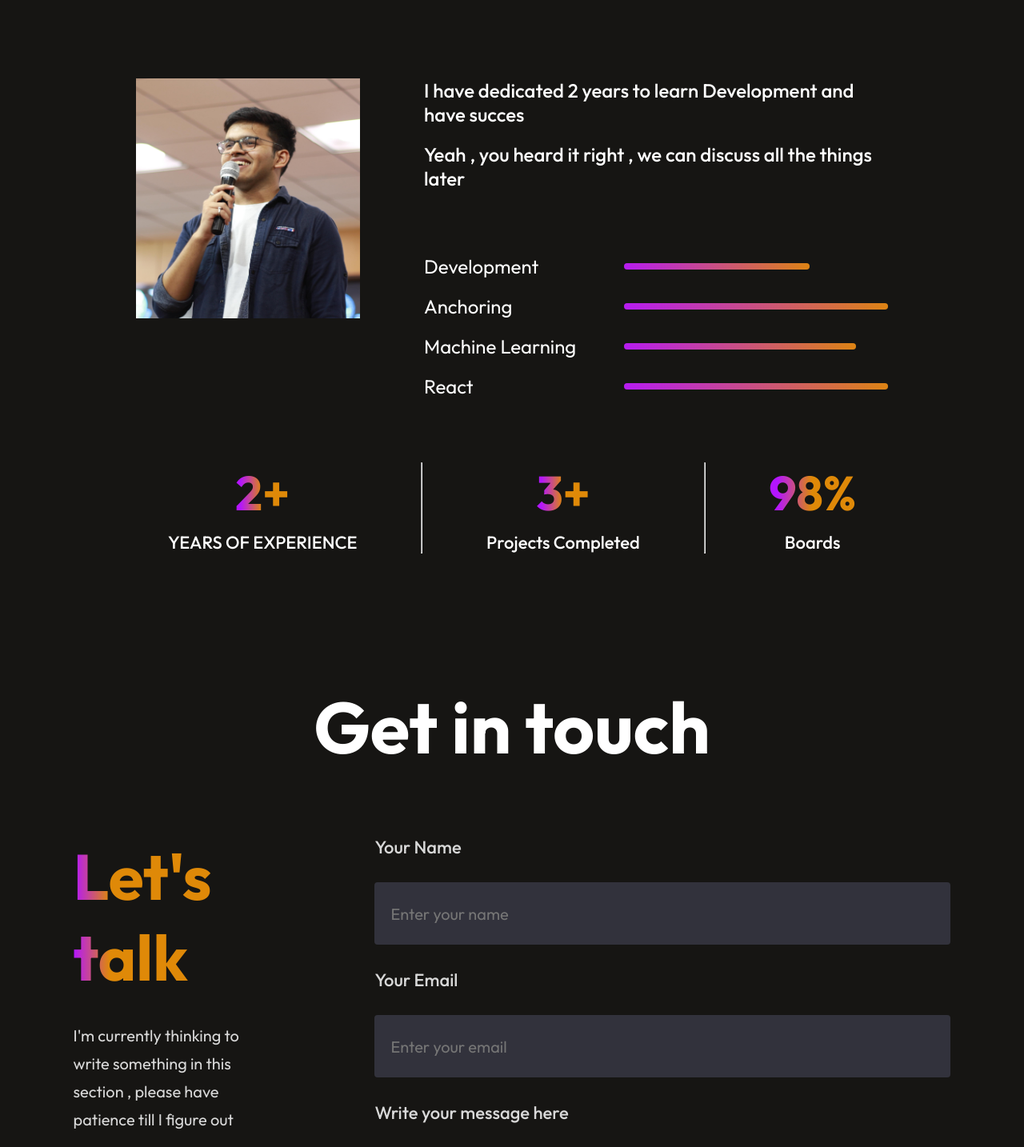
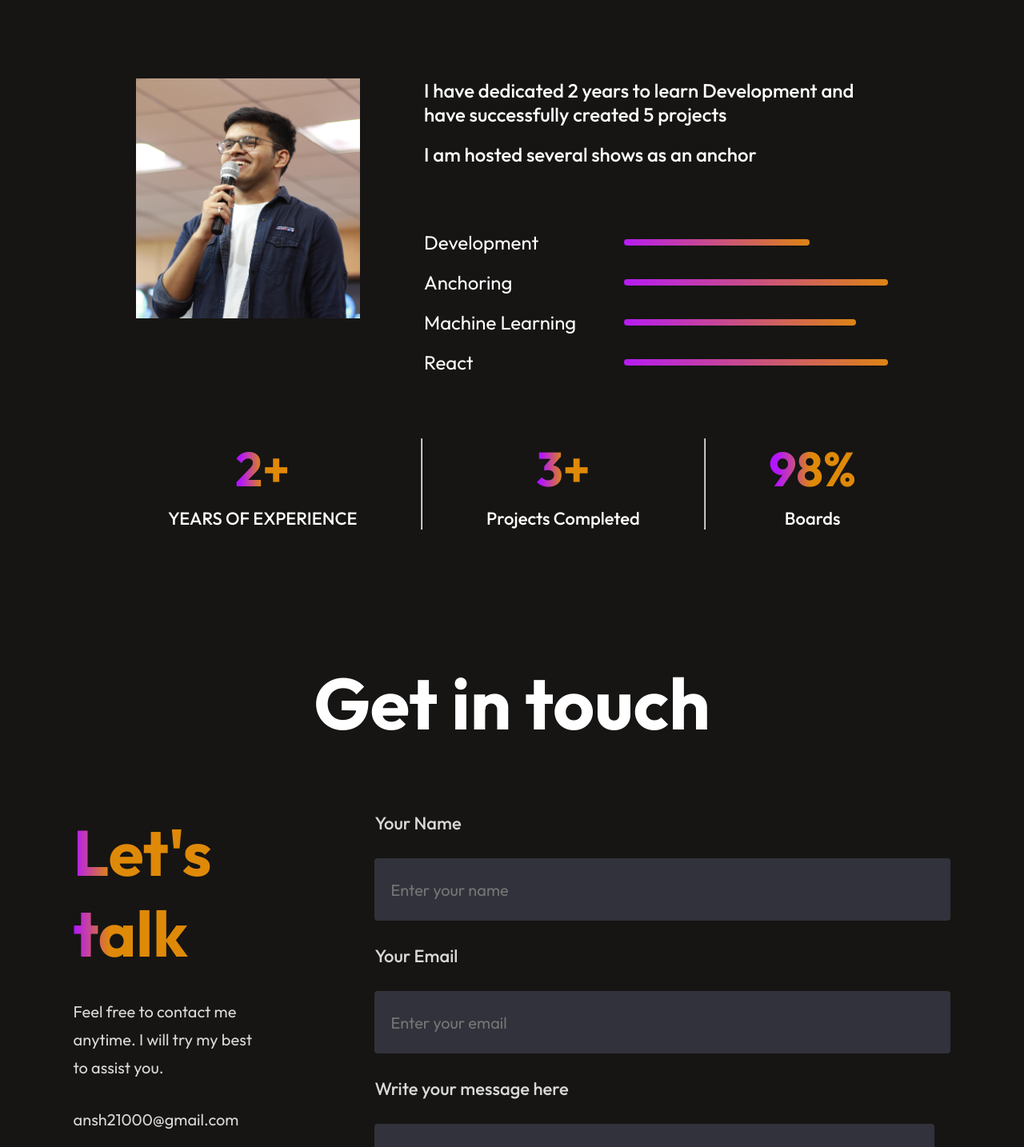
Before and after one commit to ansh-g-01/portfolio-react, a React (Vite) app: page / in a window 1280 px wide. Shown: the part 1423-2857 px from the top of the page at 80% size. Built offline with nearby package versions, Linux system fonts and the light colour scheme.

Commit message:
minor changes

```diff
--- a/src/Components/About/About.jsx
+++ b/src/Components/About/About.jsx
@@ -18,8 +18,8 @@ const About = () => {
 
             <div className="about-right">
                 <div className="about-para">
-                    <p>I have dedicated 2 years to learn Development and have succes</p>
-                    <p> Yeah , you heard it right , we can discuss all the things later</p>
+                    <p>I have dedicated 2 years to learn Development and have successfully created 5 projects</p>
+                    <p> I am hosted several shows as an anchor</p>
                 </div>
                 <div className="about-skills">
                     <div className="about-skill"><p>Development</p>< hr style={{width:"40%"}}/></div>
--- a/src/Components/Contact/Contact.jsx
+++ b/src/Components/Contact/Contact.jsx
@@ -14,7 +14,7 @@ const Contact = () => {
         <div className="contact-section">
             <div className="contact-left">
                 <h1>Let's talk</h1>
-                <p>I'm currently thinking to write something in this section , please have patience till I figure out</p>
+                <p>Feel free to contact me anytime. I will try my best to assist you.</p>
                 <div className="contact-details">
                     <div className="contact-detail"><p>ansh21000@gmail.com</p>
                         <img src="" alt="" />
```
